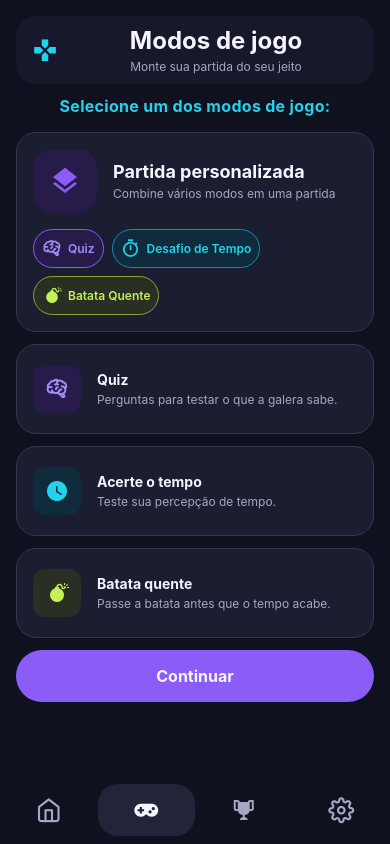
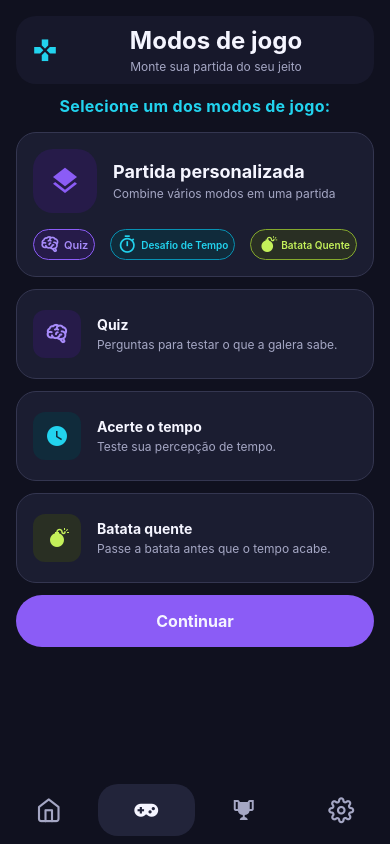
Before and after one commit to YanSilva22/GameBox, a React Native app: screen /GameScreen in a window 390 px wide. Built offline with nearby package versions, Linux system fonts and the light colour scheme.

Commit message:
Fixes GameCard layout alignment
- Aligns all three game mode elements horizontally in a single line.
- Adjusts component spacing for better visual fit.

```diff
--- a/src/components/GameCard.js
+++ b/src/components/GameCard.js
@@ -112,61 +112,62 @@ const styles = StyleSheet.create({
     gameMode: {
         flexDirection: 'row',
         alignItems: 'center',
-        flexWrap: 'wrap',
-        gap: spacing.sm,
+        flexWrap: 'nowrap',
+        justifyContent: 'space-between',
+        gap: 4,
     },
 
     quizMode: {
         flexDirection: 'row',
         alignItems: 'center',
-        gap: 6,
-        paddingVertical: spacing.sm,
-        paddingHorizontal: spacing.sm,
+        gap: 4,
+        paddingVertical: spacing.xs,
+        paddingHorizontal: 6,
         borderWidth: 1,
         borderColor: colors.quizBorder,
         backgroundColor: colors.quizBackground,
-        borderRadius: 999,
+        borderRadius: radius.round,
     },
 
     quizText: {
         color: colors.quizText,
-        fontSize: 12,
+        fontSize: 11,
         fontWeight: '600',
     },
 
     timerMode: {
         flexDirection: 'row',
         alignItems: 'center',
-        gap: 6,
-        paddingVertical: spacing.sm,
-        paddingHorizontal: spacing.sm,
+        gap: 4,
+        paddingVertical: spacing.xs,
+        paddingHorizontal: 6,
         borderWidth: 1,
         borderColor: colors.timerBorder,
         backgroundColor: colors.timerBackground,
-        borderRadius: 999,
+        borderRadius: radius.round,
     },
 
     timerText: {
         color: colors.timerText,
-        fontSize: 12,
+        fontSize: 10,
         fontWeight: '600',
     },
 
     hotPotatoMode: {
         flexDirection: 'row',
         alignItems: 'center',
-        gap: 6,
-        paddingVertical: spacing.sm,
-        paddingHorizontal: spacing.sm,
+        gap: 4,
+        paddingVertical: spacing.xs,
+        paddingHorizontal: 6,
         borderWidth: 1,
         borderColor: colors.teamBorder,
         backgroundColor: colors.teamBackground,
-        borderRadius: 999,
+        borderRadius: radius.round,
     },
 
     hotPotatoText: {
         color: colors.teamText,
-        fontSize: 12,
+        fontSize: 10,
         fontWeight: '600',
     },
 
```
